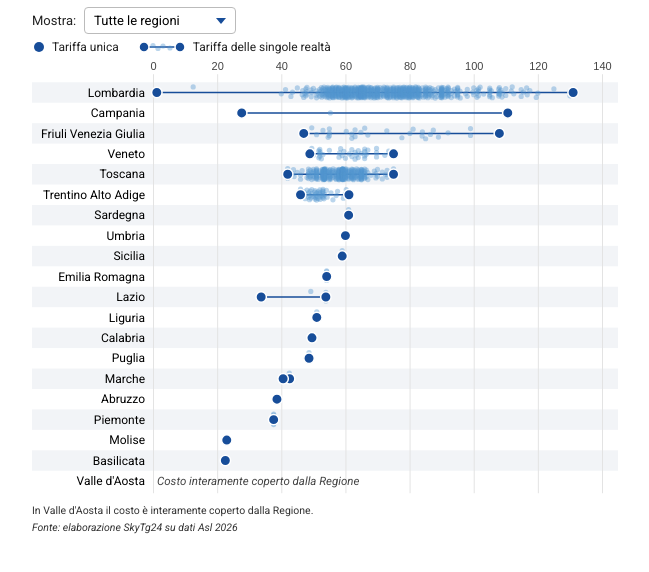
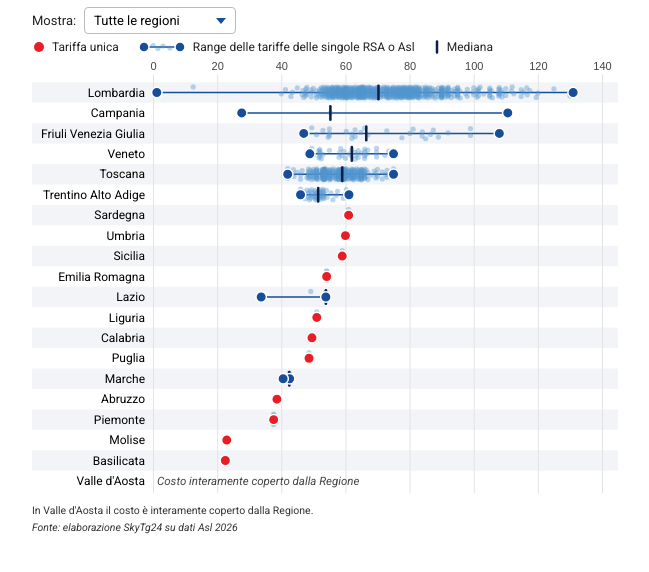
Before and after one commit to sapomnia/longevity, a plain HTML site: page tariffe-minime-case-di-riposo.html in a window 1280 px wide. Shown: the part 62-634 px from the top of the page, without its empty margins (315-964 px from the left). Drawn offline with nearby package versions, Linux system fonts and the light colour scheme.

Commit message:
Tariffe: tariffe uniche in rosso, mediana e nuova legenda
Co-Authored-By: Claude Opus 5.5 <noreply@anthropic.com>

```diff
--- a/tariffe-minime-case-di-riposo.html
+++ b/tariffe-minime-case-di-riposo.html
@@ -41,6 +41,8 @@
   .dot { fill: #174d99; stroke: #fff; stroke-width: 1.5; }
   .row.on .dot, .row.on .dotmax { stroke: #0d1f43; }
   .dotmax { fill: #174d99; stroke: #fff; stroke-width: 1.5; }
+  .dot.unica { fill: #e71e25; }
+  .med { stroke: #0d1f43; stroke-width: 2.5; stroke-linecap: round; }
   .free { font-size: 11.5px; font-style: italic; fill: #444; }
   .hit { fill: transparent; cursor: pointer; }
   .notes { font-size: 10.5px; line-height: 1.35; color: #333; margin-top: 6px; }
@@ -64,8 +66,9 @@
     <select id="sel"></select>
   </div>
   <div class="legend">
-    <span><svg width="14" height="12"><circle cx="7" cy="6" r="5" fill="#174d99"/></svg>Tariffa unica</span>
-    <span><svg width="50" height="12"><line x1="7" x2="43" y1="6" y2="6" stroke="#174d99" stroke-width="1.5"/><circle cx="16" cy="4.5" r="2.6" fill="#5296d0" fill-opacity=".4"/><circle cx="21" cy="7.5" r="2.6" fill="#5296d0" fill-opacity=".4"/><circle cx="26" cy="5" r="2.6" fill="#5296d0" fill-opacity=".4"/><circle cx="33" cy="7" r="2.6" fill="#5296d0" fill-opacity=".4"/><circle cx="7" cy="6" r="5" fill="#174d99" stroke="#fff" stroke-width="1.5"/><circle cx="43" cy="6" r="5" fill="#174d99" stroke="#fff" stroke-width="1.5"/></svg>Tariffa delle singole realtà</span>
+    <span><svg width="14" height="12"><circle cx="7" cy="6" r="5" fill="#e71e25"/></svg>Tariffa unica</span>
+    <span><svg width="50" height="12"><line x1="7" x2="43" y1="6" y2="6" stroke="#174d99" stroke-width="1.5"/><circle cx="16" cy="4.5" r="2.6" fill="#5296d0" fill-opacity=".4"/><circle cx="21" cy="7.5" r="2.6" fill="#5296d0" fill-opacity=".4"/><circle cx="26" cy="5" r="2.6" fill="#5296d0" fill-opacity=".4"/><circle cx="33" cy="7" r="2.6" fill="#5296d0" fill-opacity=".4"/><circle cx="7" cy="6" r="5" fill="#174d99" stroke="#fff" stroke-width="1.5"/><circle cx="43" cy="6" r="5" fill="#174d99" stroke="#fff" stroke-width="1.5"/></svg>Range delle tariffe delle singole RSA o Asl</span>
+    <span><svg width="8" height="14"><line x1="4" x2="4" y1="1.5" y2="12.5" stroke="#0d1f43" stroke-width="2.5" stroke-linecap="round"/></svg>Mediana</span>
   </div>
   <div class="chart" id="chart"><div class="tip" id="tip"></div></div>
   <div class="notes">
@@ -182,6 +185,7 @@ function draw() {
     const g = enter.append('g').attr('class', 'row');
     g.append('line').attr('class', 'range');
     g.append('g').attr('class', 'vals');
+    g.append('line').attr('class', 'med');
     g.append('circle').attr('class', 'dotmax');
     g.append('circle').attr('class', 'dot');
     g.append('text').attr('class', 'free');
@@ -200,9 +204,20 @@ function draw() {
     g.select('.vals').selectAll('circle').data(interni).join('circle').attr('class', 'val')
       .attr('cx', v => x(v)).attr('r', 2.6)
       .attr('cy', (v, i) => cy(d) + (interni.length > 1 ? (((i * 0.6180339887) % 1) * 2 - 1) * jit : 0));
-    g.select('.dot').style('display', has ? null : 'none').attr('cx', has ? x(d.min) : 0).attr('cy', cy(d)).attr('r', r);
+    g.select('.dot').style('display', has ? null : 'none').classed('unica', has && !isRange)
+      .attr('cx', has ? x(d.min) : 0).attr('cy', cy(d)).attr('r', r);
+    // mediana delle tariffe della riga, solo dove ci sono tariffe diverse
+    const med = isRange ? d3.median(d.valori) : null;
+    g.select('.med').style('display', isRange ? null : 'none')
+      .attr('x1', isRange ? x(med) : 0).attr('x2', isRange ? x(med) : 0)
+      .attr('y1', cy(d) - r * 1.3).attr('y2', cy(d) + r * 1.3);
     g.select('.free').style('display', has ? 'none' : null).attr('x', x(0) + 4).attr('y', cy(d) + 4)
-      .style('font-size', (fs - 0.5) + 'px').text(CONFIG.gratuito);
+      .style('font-size', (fs - 0.5) + 'px').text(CONFIG.gratuito)
+      .each(function () {  // se non entra nello spazio disponibile, riduce il corpo quanto basta
+        if (has) return;
+        const avail = W - m.right - x(0) - 4, len = this.getComputedTextLength();
+        if (len > avail) d3.select(this).style('font-size', Math.max(8, (fs - 0.5) * avail / len) + 'px');
+      });
     g.select('.hit').attr('x', 0).attr('width', W).attr('y', y(d.nome) - y.step() * y.paddingInner() / 2).attr('height', y.step())
       .on('pointerenter pointermove', e => showTip(e, d)).on('pointerleave', hideTip);
   });
```
Also changed, not shown: 1 other file.
